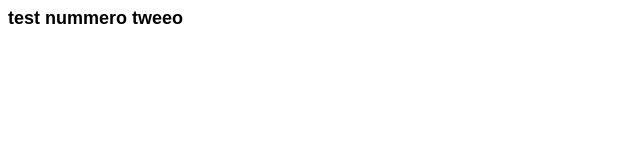
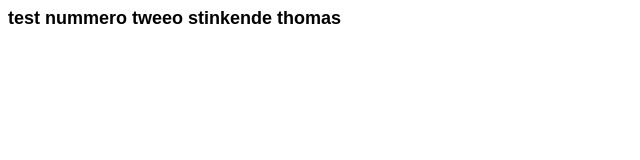
Before and after one commit to Krairic/krairic.github.io, a plain HTML site: page index.html in a window 1280 px wide. Shown: the whole page, without its empty margins (0-640 px from the left). Drawn offline with Linux system fonts and the light colour scheme; a web font is replaced by a local one.

Commit message:
Update index.html

```diff
--- a/index.html
+++ b/index.html
@@ -11,5 +11,7 @@
 </head>
 <body>
     test nummero tweeo
+
+    stinkende thomas
 </body>
 </html>
```
